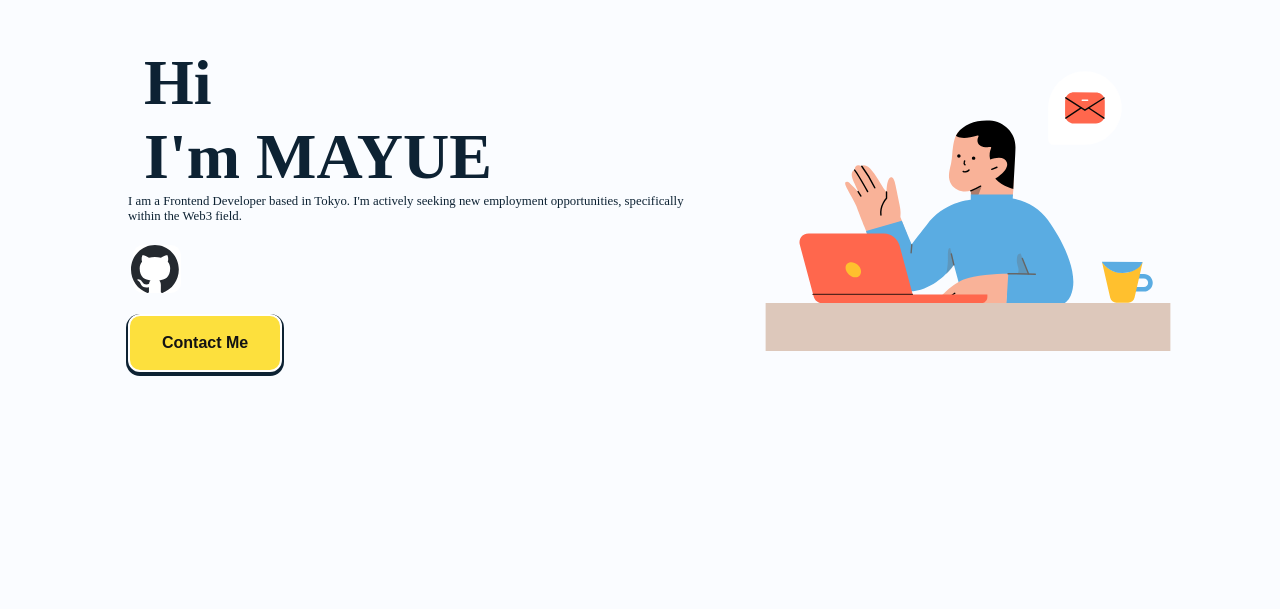
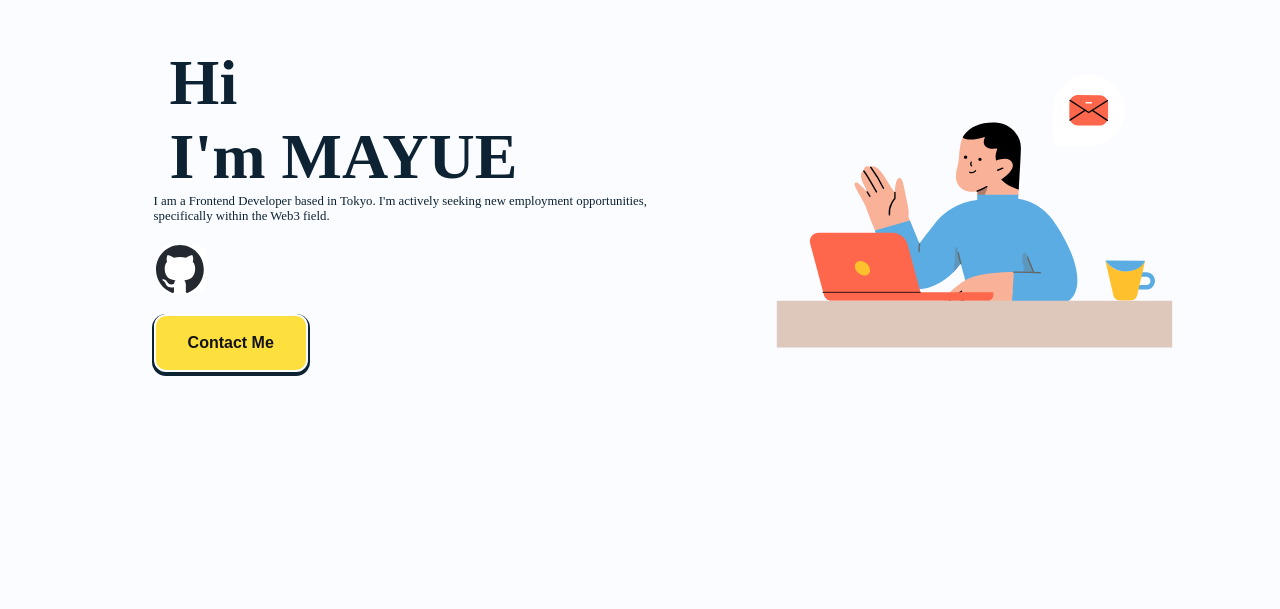
Before and after one commit to Madunw/portfolio, a Vue app: page / in a window 1280 px wide. Shown: the part 191-800 px from the top of the page. Built offline with nearby package versions, Linux system fonts and the light colour scheme.

Commit message:
Fixed email link bug

```diff
--- a/src/components/Welcome.vue
+++ b/src/components/Welcome.vue
@@ -11,7 +11,7 @@
         <GithubIcon />
       </div>
 
-      <button class="btn">Contact Me</button>
+      <button class="btn"  @click="sendEmail">Contact Me</button>
     </div>
     <div class="illustration">
       <img src="../assets/welcome-illustration.svg" alt="illustration" />
@@ -29,6 +29,11 @@ export default {
   components: {
     GithubIcon,
   },
+  methods: {
+    sendEmail() {
+      window.location.href = 'mailto:you@example.com';
+    },
+  },
 };
 </script>
 
@@ -39,7 +44,7 @@ export default {
   align-items: center;
   flex-wrap: wrap;
   color: rgb(13, 34, 51);
-  padding: 0 2rem 0 8rem;
+  padding: 0 2rem 0 12vw;
 }
 
 .main {
@@ -112,7 +117,7 @@ export default {
   transform: scale(0.9);
 }
 
-/* 响应式布局：移动端隐藏 illustration */
+
 @media (max-width: 768px) {
   .illustration {
     display: none;
```
